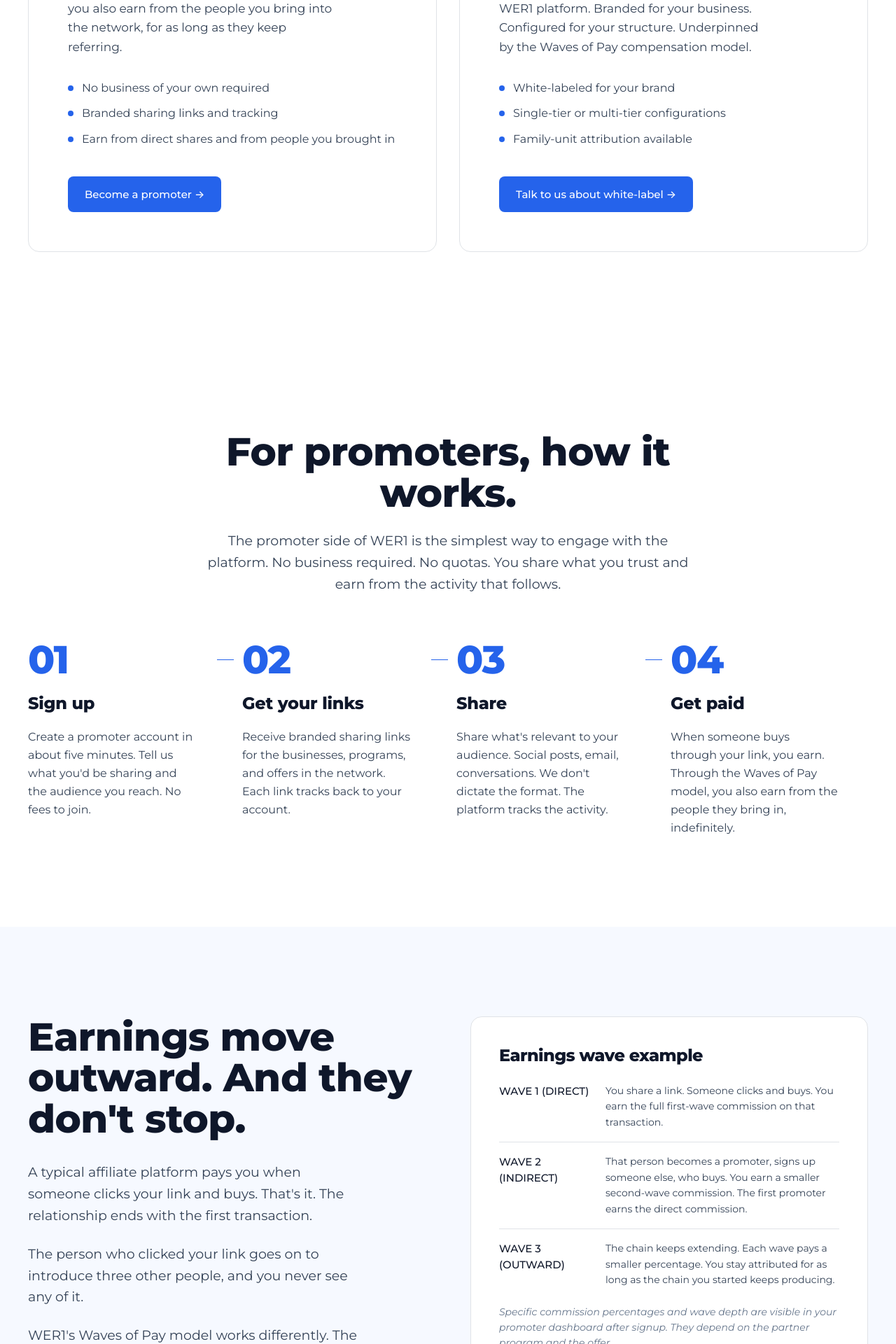
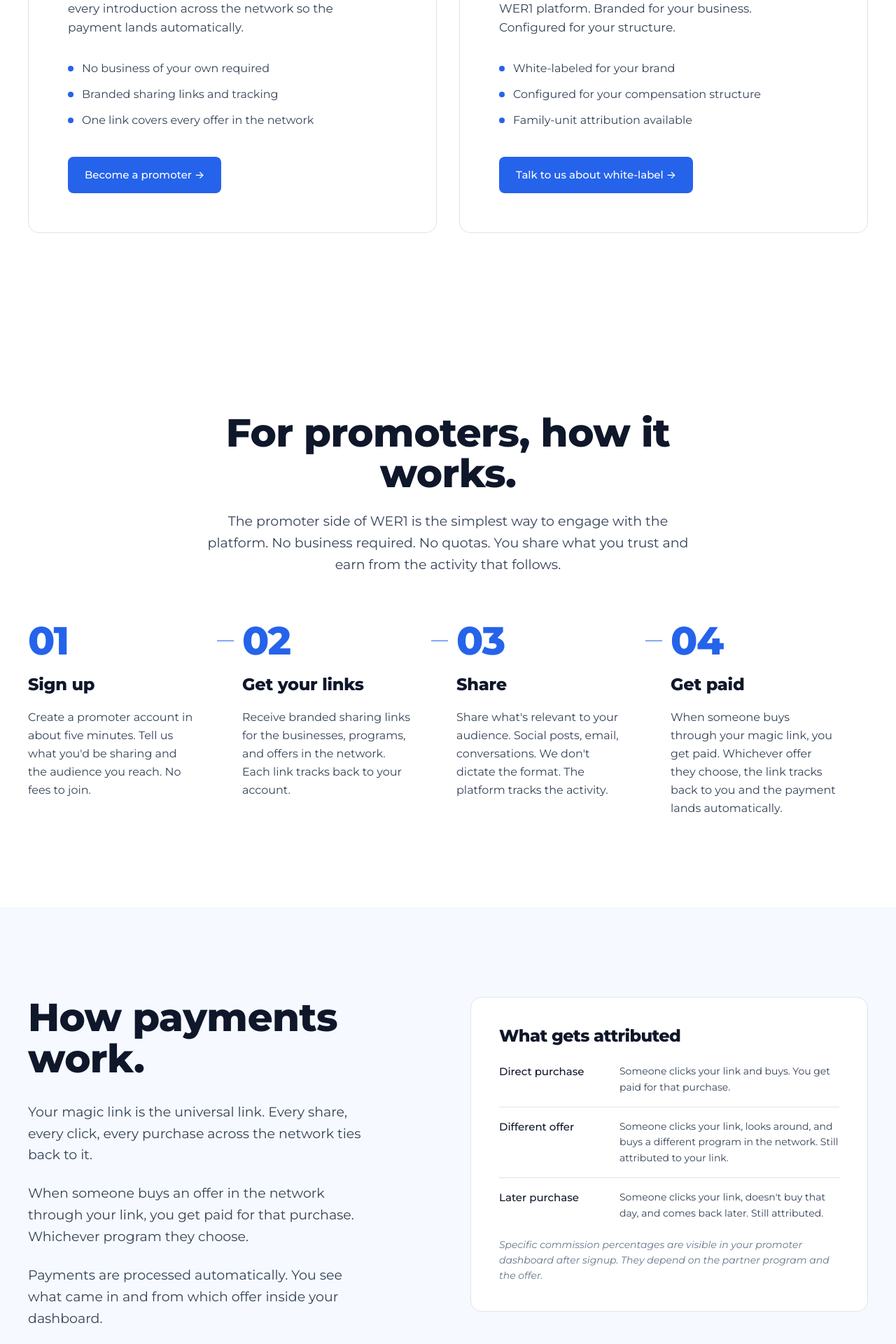
Before and after one commit to chadfam/v3-thrive-network-hub, a React (Vite) app: page /wer1 in a window 1280 px wide. Shown: the part 1660-3580 px from the top of the page at 70% size. Built offline with nearby package versions, Linux system fonts and the light colour scheme; the HTML template or start-up script is replaced by a standard one.

Commit message:
Drop 'Waves of Pay' branding and MLM-coded phrasing site-wide; reframe around 'magic link'
Co-Authored-By: Claude Opus 4.7 (1M context) <noreply@anthropic.com>

```diff
--- a/src/components/about/AboutEngage.tsx
+++ b/src/components/about/AboutEngage.tsx
@@ -1,7 +1,7 @@
 const cards = [
   { label: "IF YOU RUN A BUSINESS", heading: "Apply to Profit Partners.", body: "The flagship program and front door for owners building referral revenue.", button: "Apply now →", route: "/apply" },
   { label: "IF YOU LEAD A COMMUNITY", heading: "Apply for a leadership role.", body: "Local Leaders, FAM Guides, and Expert Faculty applications go through the same form.", button: "Apply now →", route: "/apply" },
-  { label: "IF YOU JUST WANT TO SHARE", heading: "Become a WER1 promoter.", body: "Share what you love. Earn through the Waves of Pay compensation model.", button: "Become a promoter →", route: "/apply?role=promoter" },
+  { label: "IF YOU JUST WANT TO SHARE", heading: "Become a WER1 promoter.", body: "Share what you love. Get paid through your magic link whenever someone buys.", button: "Become a promoter →", route: "/apply?role=promoter" },
 ];
 
 const AboutEngage = () => {
--- a/src/components/local/LLEarnings.tsx
+++ b/src/components/local/LLEarnings.tsx
@@ -16,8 +16,8 @@ const cards = [
   },
   {
     n: "04",
-    name: "WER1 wave attribution",
-    body: "When you bring another Local Leader, FAM Guide, or member into the network, you earn through the Waves of Pay compensation model on their network activity over time.",
+    name: "WER1 magic link earnings",
+    body: "When someone joins or buys through your magic link, the network tracks it back to you and you get paid. Whichever offer in the WEcosystem they choose.",
   },
 ];
 
--- a/src/components/wer1/W1Apply.tsx
+++ b/src/components/wer1/W1Apply.tsx
@@ -2,7 +2,7 @@ const cards = [
   {
     label: "PROMOTER PATH",
     heading: "Start as a promoter.",
-    body: "No fees to join. Get your branded links and start sharing within minutes. The platform handles the rest, including the Waves of Pay attribution.",
+    body: "No fees to join. Get your magic link and start sharing within minutes. The platform handles the rest: tracking, attribution, and payments.",
     cta: "Become a promoter →",
     href: "/apply?role=promoter",
   },
--- a/src/components/wer1/W1Configurations.tsx
+++ b/src/components/wer1/W1Configurations.tsx
@@ -1,18 +1,18 @@
 const configs = [
   {
     name: "Single-tier affiliate",
-    body: "A standard affiliate program. One commission level. Affiliates share links, customers buy, affiliates earn. Simple, fast to deploy.",
-    fit: "Brands looking to launch their first affiliate program quickly.",
+    body: "A standard affiliate setup. One commission level. Promoters share links, customers buy, promoters get paid. Simple, fast to deploy.",
+    fit: "Brands launching their first affiliate program.",
   },
   {
-    name: "Two-tier referral",
-    body: "Affiliates earn directly. They also earn a smaller commission when they bring in another affiliate who closes business. The first wave only.",
+    name: "Custom commission rules",
+    body: "Custom rules per offer, per category, or per partner. The platform supports the structure your business already uses.",
     fit: "Coaching businesses, course creators, and service businesses with active communities.",
   },
   {
-    name: "Multi-tier Waves of Pay",
-    body: "The full WER1 model. Wave 1 direct earnings, Wave 2 from people you brought in, Wave 3 and outward at decreasing percentages.",
-    fit: "Businesses where word of mouth keeps building outward and the customer base spreads through introductions.",
+    name: "Network-wide attribution",
+    body: "One magic link tracks across every offer in the network. When someone buys any program through it, the right promoter is paid.",
+    fit: "Networks of complementary offers where one share could lead to many different purchases.",
   },
   {
     name: "Family-unit loyalty",
--- a/src/components/wer1/W1Earnings.tsx
+++ b/src/components/wer1/W1Earnings.tsx
@@ -1,7 +1,7 @@
-const waves = [
-  { label: "WAVE 1 (DIRECT)", body: "You share a link. Someone clicks and buys. You earn the full first-wave commission on that transaction." },
-  { label: "WAVE 2 (INDIRECT)", body: "That person becomes a promoter, signs up someone else, who buys. You earn a smaller second-wave commission. The first promoter earns the direct commission." },
-  { label: "WAVE 3 (OUTWARD)", body: "The chain keeps extending. Each wave pays a smaller percentage. You stay attributed for as long as the chain you started keeps producing." },
+const scenarios = [
+  { label: "Direct purchase", body: "Someone clicks your link and buys. You get paid for that purchase." },
+  { label: "Different offer", body: "Someone clicks your link, looks around, and buys a different program in the network. Still attributed to your link." },
+  { label: "Later purchase", body: "Someone clicks your link, doesn't buy that day, and comes back later. Still attributed." },
 ];
 
 const W1Earnings = () => {
@@ -14,41 +14,35 @@ const W1Earnings = () => {
             className="font-serif-display text-slate-ink"
             style={{ fontSize: "clamp(2rem, 5vw, 3.5rem)", lineHeight: 1.05, letterSpacing: "-0.01em" }}
           >
-            Earnings move outward. And they don't stop.
+            How payments work.
           </h2>
           <div className="mt-8 space-y-6 max-w-[480px]">
             <p className="text-[17px] md:text-[19px] leading-relaxed text-[hsl(var(--slate-700))]">
-              A typical affiliate platform pays you when someone clicks your link and buys. That's it. The relationship ends with the first transaction.
+              Your magic link is the universal link. Every share, every click, every purchase across the network ties back to it.
             </p>
             <p className="text-[17px] md:text-[19px] leading-relaxed text-[hsl(var(--slate-700))]">
-              The person who clicked your link goes on to introduce three other people, and you never see any of it.
+              When someone buys an offer in the network through your link, you get paid for that purchase. Whichever program they choose.
             </p>
             <p className="text-[17px] md:text-[19px] leading-relaxed text-[hsl(var(--slate-700))]">
-              WER1's Waves of Pay model works differently. The first wave is direct: someone clicks your link, they buy, you earn. The second wave is the people they bring in. The third wave is the next layer out.
-            </p>
-            <p className="text-[17px] md:text-[19px] leading-relaxed text-[hsl(var(--slate-700))]">
-              The percentages decrease as the wave moves outward, but they don't zero out. The platform tracks the chain and pays accordingly.
-            </p>
-            <p className="text-[17px] md:text-[19px] leading-relaxed text-[hsl(var(--slate-700))]">
-              Promoters who bring in active people early often build a stream of small payments that rolls in for years. The work was making the introduction. The payment keeps coming because the introduction keeps producing.
+              Payments are processed automatically. You see what came in and from which offer inside your dashboard.
             </p>
           </div>
         </div>
 
         <div className="bg-white border border-[#E0E3E7] rounded-2xl p-6 sm:p-8 md:p-10">
           <h3 className="font-serif-display text-[22px] md:text-[24px] text-slate-ink leading-tight">
-            Earnings wave example
+            What gets attributed
           </h3>
           <div className="mt-6 divide-y divide-[#E0E3E7]">
-            {waves.map((w) => (
-              <div key={w.label} className="py-4 first:pt-0 last:pb-0 grid grid-cols-1 sm:grid-cols-[140px_1fr] gap-3">
-                <div className="text-[15px] font-medium text-slate-ink">{w.label}</div>
-                <div className="text-[14px] leading-relaxed text-[hsl(var(--slate-700))]">{w.body}</div>
+            {scenarios.map((s) => (
+              <div key={s.label} className="py-4 first:pt-0 last:pb-0 grid grid-cols-1 sm:grid-cols-[160px_1fr] gap-3">
+                <div className="text-[15px] font-medium text-slate-ink">{s.label}</div>
+                <div className="text-[14px] leading-relaxed text-[hsl(var(--slate-700))]">{s.body}</div>
               </div>
             ))}
           </div>
           <p className="mt-6 italic text-[14px] text-[hsl(var(--slate-500))]">
-            Specific commission percentages and wave depth are visible in your promoter dashboard after signup. They depend on the partner program and the offer.
+            Specific commission percentages are visible in your promoter dashboard after signup. They depend on the partner program and the offer.
           </p>
         </div>
       </div>
--- a/src/components/wer1/W1PromoterHow.tsx
+++ b/src/components/wer1/W1PromoterHow.tsx
@@ -2,7 +2,7 @@ const steps = [
   { n: "01", name: "Sign up", body: "Create a promoter account in about five minutes. Tell us what you'd be sharing and the audience you reach. No fees to join." },
   { n: "02", name: "Get your links", body: "Receive branded sharing links for the businesses, programs, and offers in the network. Each link tracks back to your account." },
   { n: "03", name: "Share", body: "Share what's relevant to your audience. Social posts, email, conversations. We don't dictate the format. The platform tracks the activity." },
-  { n: "04", name: "Get paid", body: "When someone buys through your link, you earn. Through the Waves of Pay model, you also earn from the people they bring in, indefinitely." },
+  { n: "04", name: "Get paid", body: "When someone buys through your magic link, you get paid. Whichever offer they choose, the link tracks back to you and the payment lands automatically." },
 ];
 
 const W1PromoterHow = () => {
--- a/src/components/wer1/W1Technical.tsx
+++ b/src/components/wer1/W1Technical.tsx
@@ -20,7 +20,7 @@ const W1Technical = () => {
             What the platform does underneath.
           </h2>
           <p className="mt-6 text-[17px] md:text-[19px] leading-relaxed text-[hsl(var(--slate-700))] max-w-[720px] mx-auto">
-            The technical capabilities that make Waves of Pay work in production. Built into every WER1 deployment.
+            The technical capabilities that make every introduction count. Built into every WER1 deployment.
           </p>
         </div>
 
--- a/src/components/wer1/W1TwoWays.tsx
+++ b/src/components/wer1/W1TwoWays.tsx
@@ -2,11 +2,11 @@ const cards = [
   {
     label: "PATH ONE",
     heading: "For promoters.",
-    body: "Sign up, share what you love, and earn when people buy. The Waves of Pay model means you also earn from the people you bring into the network, for as long as they keep referring.",
+    body: "Sign up, share what you love, and get paid when people buy. Your magic link tracks every introduction across the network so the payment lands automatically.",
     highlights: [
       "No business of your own required",
       "Branded sharing links and tracking",
-      "Earn from direct shares and from people you brought in",
+      "One link covers every offer in the network",
     ],
     cta: "Become a promoter →",
     href: "/apply?role=promoter",
@@ -14,10 +14,10 @@ const cards = [
   {
     label: "PATH TWO",
     heading: "For businesses.",
-    body: "Run your entire affiliate, referral, or customer-loyalty program on top of the WER1 platform. Branded for your business. Configured for your structure. Underpinned by the Waves of Pay compensation model.",
+    body: "Run your entire affiliate, referral, or customer-loyalty program on top of the WER1 platform. Branded for your business. Configured for your structure.",
     highlights: [
       "White-labeled for your brand",
-      "Single-tier or multi-tier configurations",
+      "Configured for your compensation structure",
       "Family-unit attribution available",
     ],
     cta: "Talk to us about white-label →",
@@ -37,7 +37,7 @@ const W1TwoWays = () => {
             Two ways to use WER1.
           </h2>
           <p className="mt-6 text-[17px] md:text-[19px] leading-relaxed text-[hsl(var(--slate-700))] max-w-[720px] mx-auto">
-            The platform serves two distinct audiences. Promoters share what they trust and earn through the network. Businesses run their entire affiliate or referral program on the platform we built. Both paths use the same Waves of Pay compensation model underneath.
+            The platform serves two distinct audiences. Promoters share what they trust and get paid through the network. Businesses run their entire affiliate or referral program on the platform we built. Same tracking and attribution under both paths.
           </p>
         </div>
 
--- a/src/components/wer1/W1WhiteLabel.tsx
+++ b/src/components/wer1/W1WhiteLabel.tsx
@@ -1,7 +1,7 @@
 const included = [
   "The full WER1 platform configured for your business",
   "Your branding on dashboards, links, and member-facing pages",
-  "Multi-tier payout configuration with Waves of Pay enabled",
+  "Payout configuration matched to your business structure",
   "Branded landing pages and tracked sharing links",
   "Family-unit attribution available as an option",
   "Real-time reporting dashboards for you and your promoters",
@@ -27,7 +27,7 @@ const W1WhiteLabel = () => {
               If you have a business that needs an affiliate program, a referral program, or a customer-loyalty engine, we can configure WER1 to run it. Branded for your company. Hosted on your domain or ours. Configured for your specific structure.
             </p>
             <p className="text-[17px] md:text-[19px] leading-relaxed text-white/90">
-              The Waves of Pay compensation model is what most off-the-shelf affiliate tools don't do. Your customers become promoters. Your promoters earn from the people they bring in.
+              Off-the-shelf affiliate tools weren't built for the integrated tracking and attribution your business needs. WER1 was. We can configure it for your specific compensation structure, brand, and rules.
             </p>
             <p className="text-[17px] md:text-[19px] leading-relaxed text-white/90">
               The result is a referral program that gets stronger over time, instead of plateauing at the first ring of advocates.
```
Also changed, not shown: src/components/expert/EFStreams.tsx (+5 -5 lines), src/components/wer1/W1WhyOwn.tsx (+4 -7 lines).
